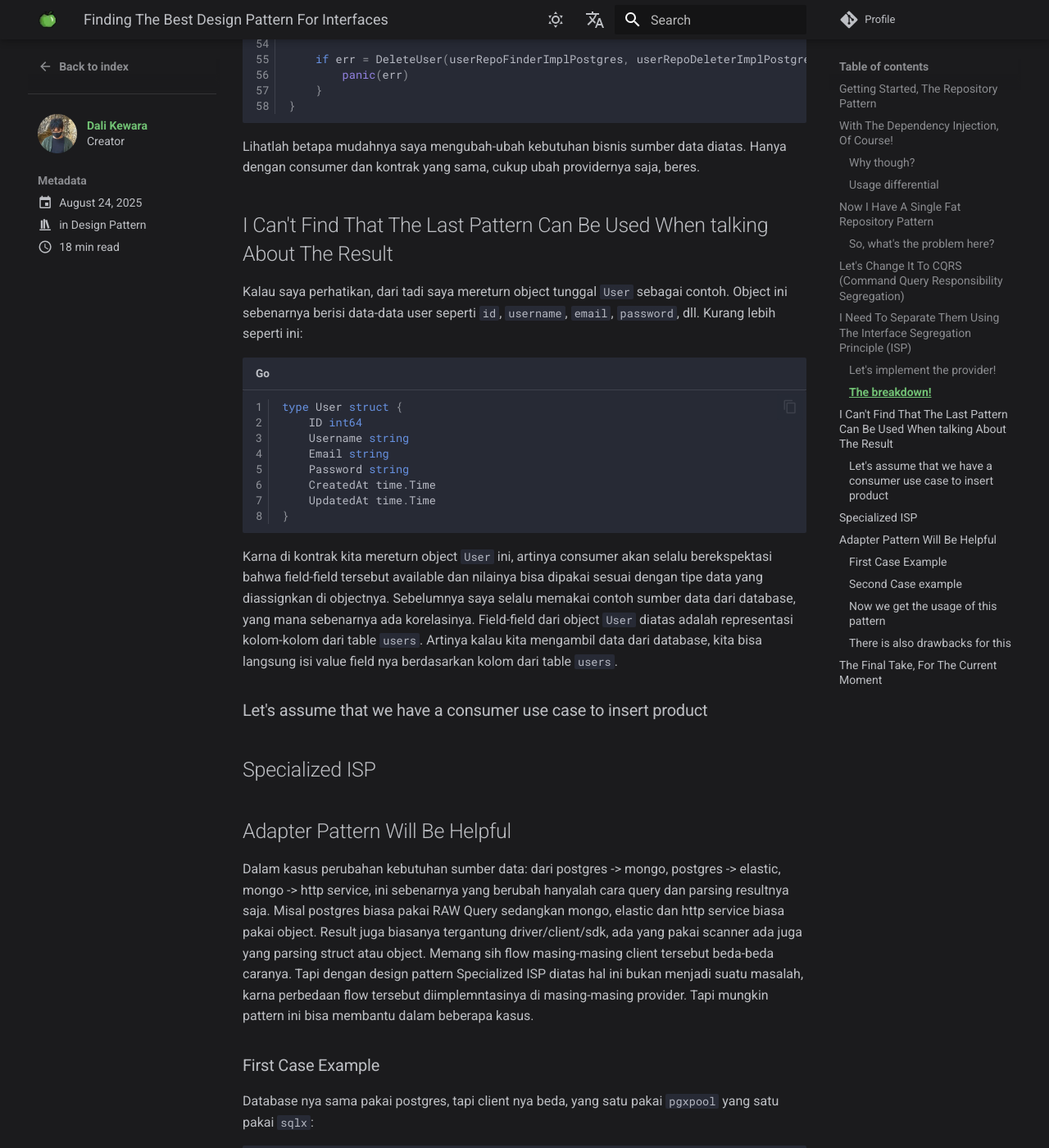
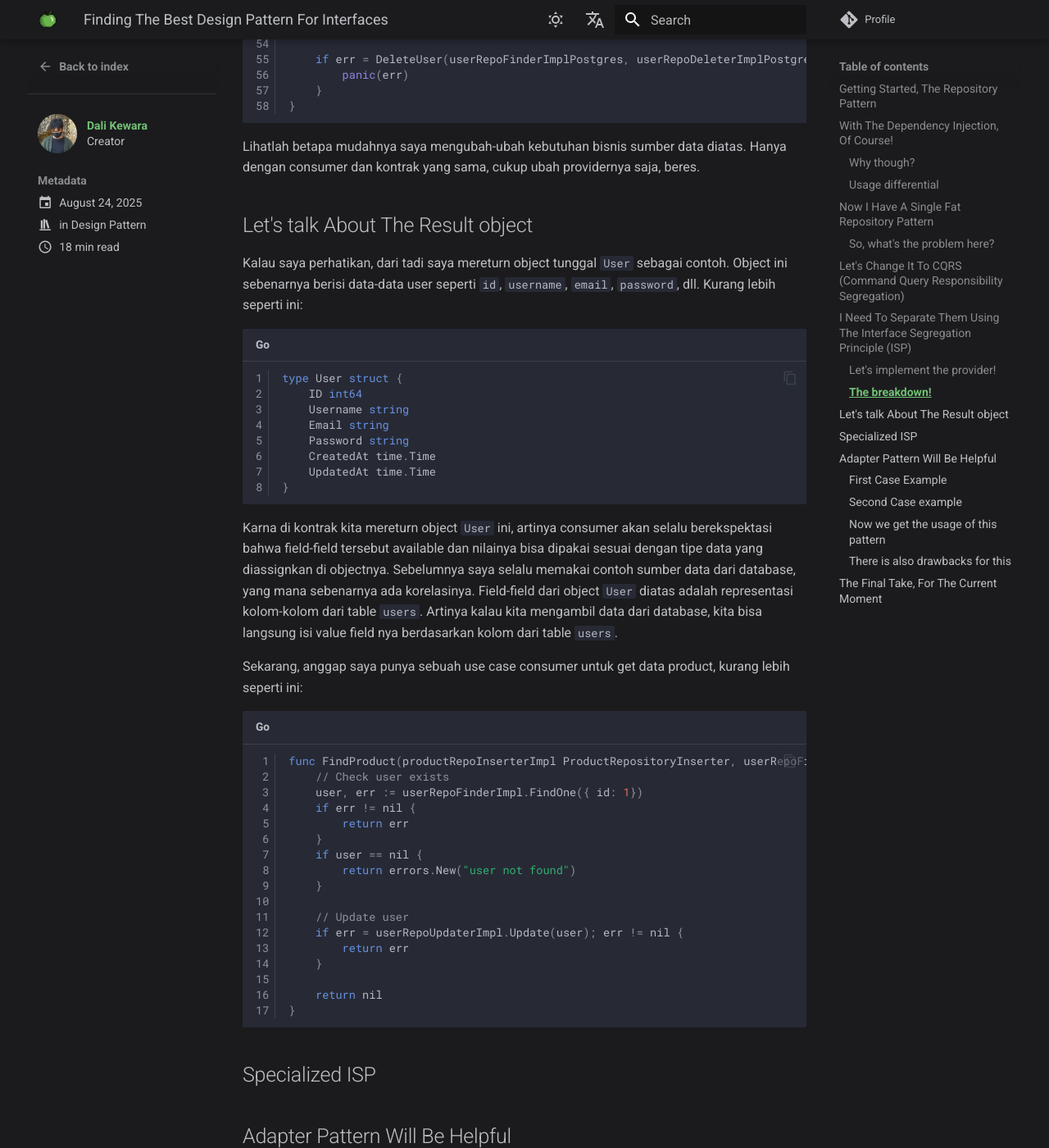
Before and after one commit to dalikewara/dalikewara.github.io, an MkDocs documentation site: the page built from docs/blog/posts/finding-the-best-design-pattern-for-interfaces/index.md, in a window 1280 px wide and 1400 px high, scrolled down 14504 px. Shown: the whole window at 82% size. Built offline with MkDocs 1.6.1 and Material for MkDocs 9.7.7, drawn with Linux system fonts in a browser that asks for light colours; plug-ins that fetch from the network failed and are left out; comment, search, counter and statistics services are not loaded.

````diff
--- a/docs/blog/posts/finding-the-best-design-pattern-for-interfaces/index.md
+++ b/docs/blog/posts/finding-the-best-design-pattern-for-interfaces/index.md
@@ -657,7 +657,7 @@
 Lihatlah betapa mudahnya saya mengubah-ubah kebutuhan bisnis sumber data diatas. Hanya dengan consumer dan kontrak yang sama, cukup
 ubah providernya saja, beres.
 
-## I Can't Find That The Last Pattern Can Be Used When talking About The Result
+## Let's talk About The Result object
 
 Kalau saya perhatikan, dari tadi saya mereturn object tunggal `User` sebagai contoh. Object ini sebenarnya berisi data-data user seperti
 `id`, `username`, `email`, `password`, dll. Kurang lebih seperti ini:
@@ -678,9 +678,27 @@
 Field-field dari object `User` diatas adalah representasi kolom-kolom dari table `users`. Artinya kalau kita mengambil data dari database, kita bisa langsung isi
 value field nya berdasarkan kolom dari table `users`.
 
-### Let's assume that we have a consumer use case to insert product
+Sekarang, anggap saya punya sebuah use case consumer untuk get data product, kurang lebih seperti ini:
 
+``` go
+func FindProduct(productRepoInserterImpl ProductRepositoryInserter, userRepoFinderImpl UserRepositoryFinder) (ProductDTO1, error) {
+    // Check user exists
+    user, err := userRepoFinderImpl.FindOne({ id: 1})
+    if err != nil {
+        return err
+    }
+    if user == nil {
+        return errors.New("user not found")
+    }
 
+    // Update user
+    if err = userRepoUpdaterImpl.Update(user); err != nil {
+        return err
+    }
+
+    return nil
+}
+```
 
 ## Specialized ISP
 
````
